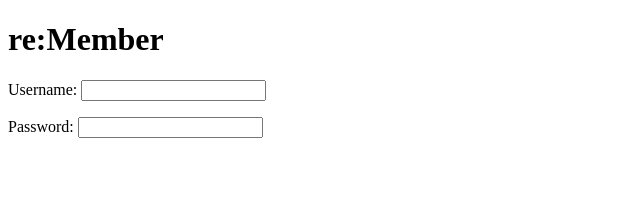
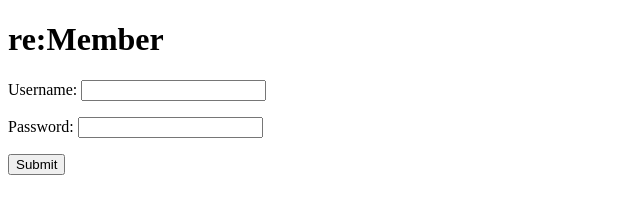
Before and after one commit to admoores/re-member, a website: page client/index.html at #/auth in a window 1280 px wide. Shown: the whole page, without its empty margins (0-640 px from the left). Drawn offline with nearby package versions, Linux system fonts and the light colour scheme; some packages are replaced by stand-ins of ours; no server answers.

Commit message:
commit to push to server

```diff
--- a/client/app/pages/auth.html
+++ b/client/app/pages/auth.html
@@ -7,5 +7,8 @@
   <p>
     Password: <input type="text" ng-change="validate()" ng-model="user.password"/>
   </p>
+  <p>
+    <input type="submit" value="Submit">
+  </p>
 </form>
 </div>
```
